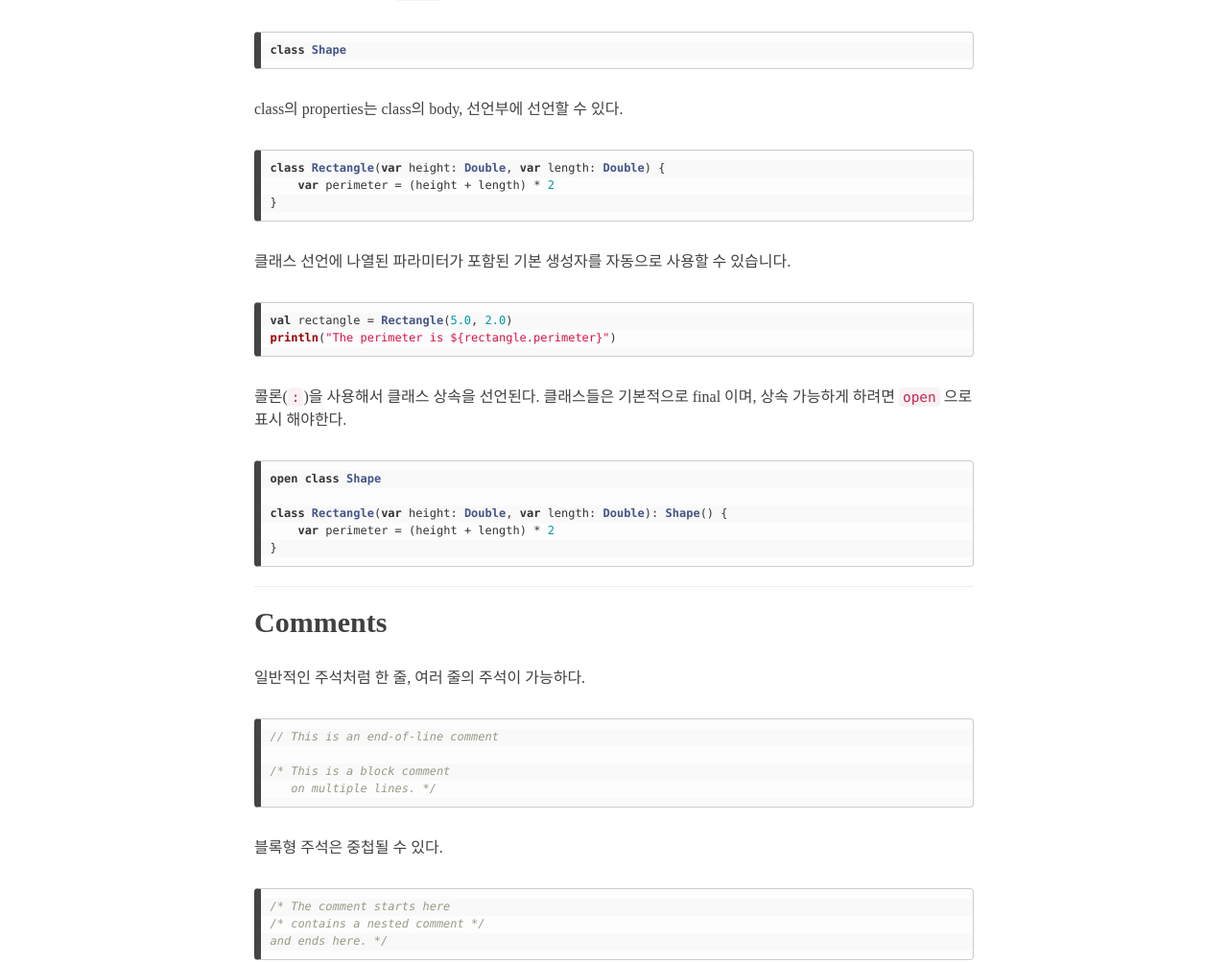
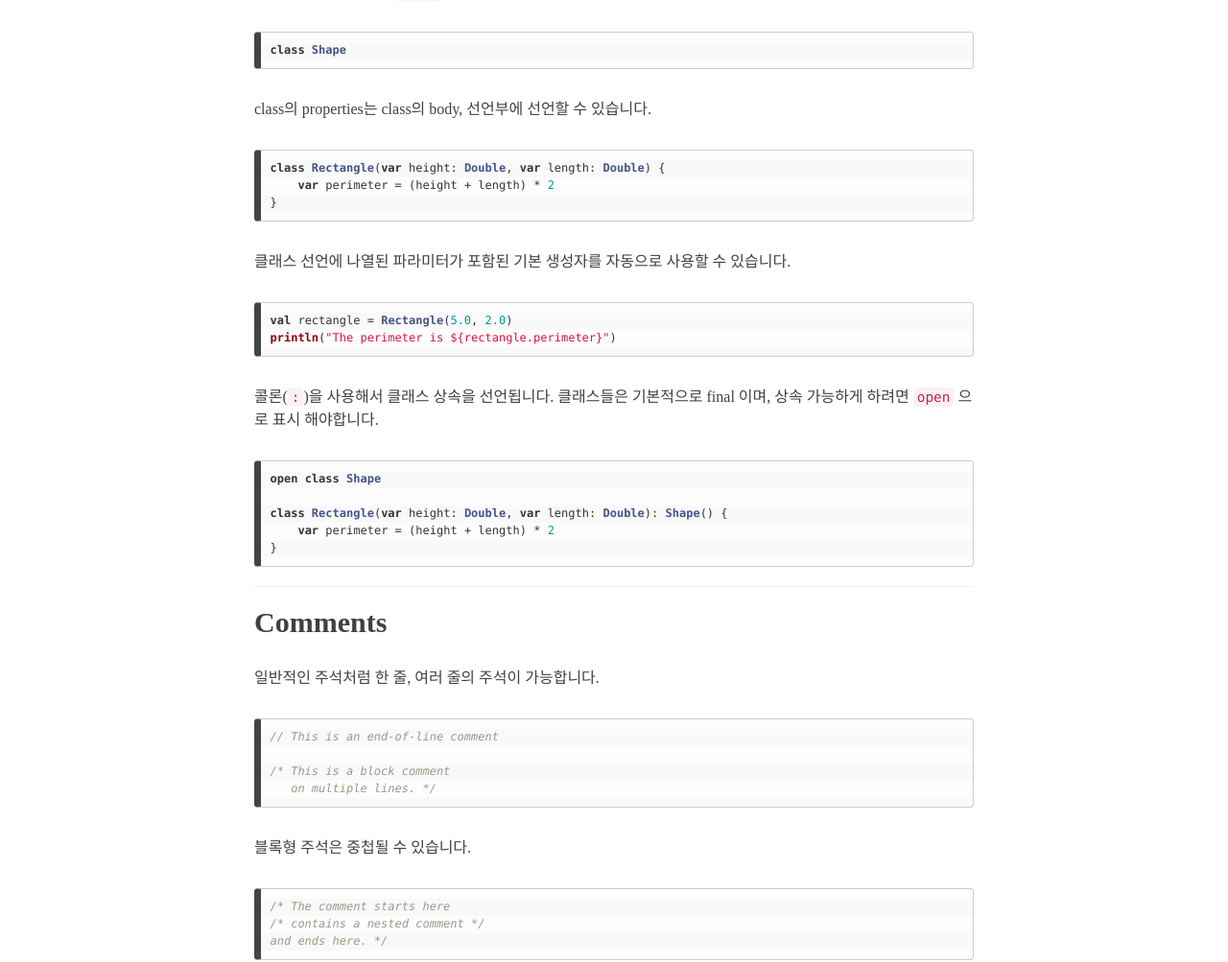
Before and after one commit to bengHak/benghak.github.io, a Jekyll site: the page built from _posts/2021-07-10-Kotlin01.md, in a window 1280 px wide and 1400 px high, scrolled down 2424 px. Shown: the part 155-1158 px from the top of the window at 96% size. Built offline with Jekyll 4.4.1, drawn with Linux system fonts in a browser that asks for light colours; nearby versions of some CDN libraries; some web fonts are replaced; comment, search, counter and statistics services are not loaded; some of the changed text lies outside the part shown.

Commit message:
fix: kotlin basic syntax

````diff
--- a/_posts/2021-07-10-Kotlin01.md
+++ b/_posts/2021-07-10-Kotlin01.md
@@ -104,7 +104,7 @@ val c: Int  // Type required when no initializer is provided
 c = 3       // deferred assignment
 ```
 
-`var` 변수는 재정의가 가능하다.
+`var` 변수는 재정의가 가능합니다.
 
 ```kotlin
 var x = 5 // `Int` type is inferred
@@ -132,7 +132,7 @@ class를 정의하기 위해 `class` 키워드를 사용합니다.
 class Shape
 ```
 
-class의 properties는 class의 body, 선언부에 선언할 수 있다.
+class의 properties는 class의 body, 선언부에 선언할 수 있습니다.
 
 ```kotlin
 class Rectangle(var height: Double, var length: Double) {
@@ -147,7 +147,7 @@ val rectangle = Rectangle(5.0, 2.0)
 println("The perimeter is ${rectangle.perimeter}")
 ```
 
-콜론(`:`)을 사용해서 클래스 상속을 선언된다. 클래스들은 기본적으로 final 이며, 상속 가능하게 하려면 `open` 으로 표시 해야한다.
+콜론(`:`)을 사용해서 클래스 상속을 선언됩니다. 클래스들은 기본적으로 final 이며, 상속 가능하게 하려면 `open` 으로 표시 해야합니다.
 
 ```kotlin
 open class Shape
@@ -161,7 +161,7 @@ class Rectangle(var height: Double, var length: Double): Shape() {
 
 ## Comments
 
-일반적인 주석처럼 한 줄, 여러 줄의 주석이 가능하다.
+일반적인 주석처럼 한 줄, 여러 줄의 주석이 가능합니다.
 
 ```kotlin
 // This is an end-of-line comment
@@ -170,7 +170,7 @@ class Rectangle(var height: Double, var length: Double): Shape() {
    on multiple lines. */
 ```
 
-블록형 주석은 중첩될 수 있다.
+블록형 주석은 중첩될 수 있습니다.
 
 ```kotlin
 /* The comment starts here
@@ -194,7 +194,7 @@ val s2 = "${s1.replace("is", "was")}, but now is $a"
 
 ---
 
-##Conditional expressions
+## Conditional expressions
 
 ```kotlin
 fun maxOf(a: Int, b: Int): Int {
````
